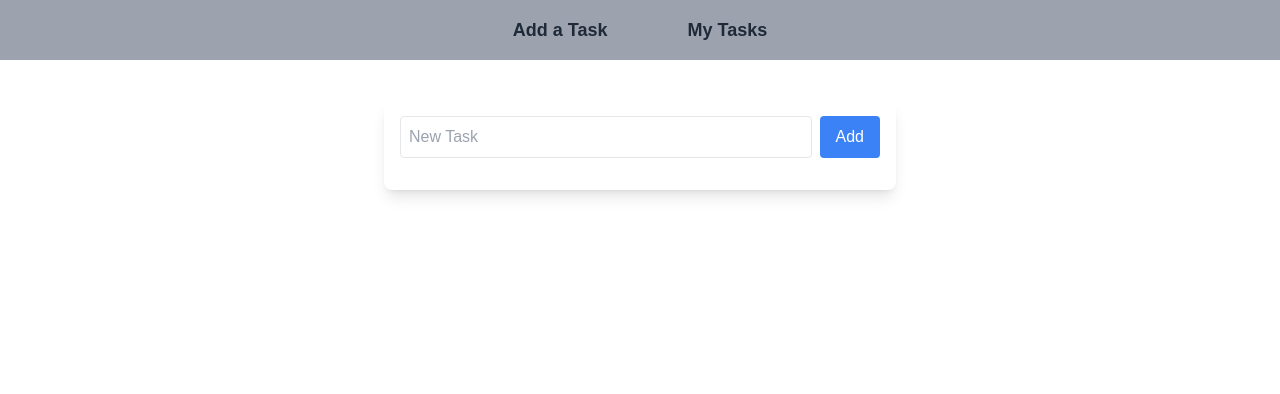
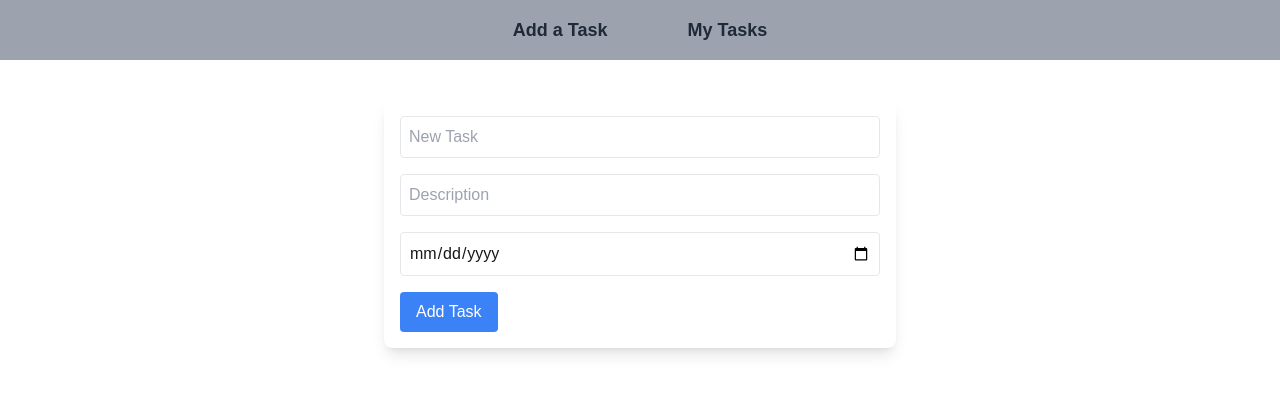
Before and after one commit to bornilshopno/task-manager-yardstick, a Next.js app: page /addTask in a window 1280 px wide. Shown: the top 394 px of the page. Built offline with nearby package versions, Linux system fonts and the light colour scheme.

Commit message:
2 more input filed added in add task form

```diff
--- a/app/addTask/page.js
+++ b/app/addTask/page.js
@@ -1,27 +1,53 @@
 'use client'
-import React, { useState } from 'react';
+import { useState } from 'react';
 
 const AddTask = () => {
   const [newTask, setNewTask] = useState("");
+  const [taskDescription, setTaskDescription] = useState("")
+
 
   //copied
-   const addTask=()=>{
-
+  const addTask = (e) => {
+e.preventDefault();
+console.log("clicked")
   }
   return (
     <div className="max-w-lg mx-auto mt-10 p-4 bg-white shadow-lg rounded-lg">
+      <form onSubmit={()=>addTask(e)}>
         <div className="flex gap-2 mb-4">
           <input
             className="w-full p-2 border rounded"
             type="text"
             placeholder="New Task"
-          value={newTask}
-          onChange={(e) => setNewTask(e.target.value)}
+            name='newTask'
+            onBlur={(e) => setNewTask(e.target.value)}
           />
-        <button className="bg-blue-500 text-white px-4 py-2 rounded" onClick={addTask}>
-          Add
+
+        </div>
+        <div className="flex gap-2 mb-4">
+          <input
+            className="w-full p-2 border rounded"
+            type="text"
+            placeholder="Description"
+            name='description'
+            onBlur={(e) => setTaskDescription(e.target.value)}
+          />
+
+        </div>
+        <div className="flex gap-2 mb-4">
+          <input
+            className="w-full p-2 border rounded"
+            type="date"
+            placeholder="Due Date"
+            name='dueDate'
+            onBlur={(e) => setTaskDescription(e.target.value)}
+          />
+
+        </div>
+        <button className="bg-blue-500 text-white px-4 py-2 rounded" >
+          Add Task
         </button>
-      </div>
+      </form>
     </div>
   );
 };
--- a/app/layout.js
+++ b/app/layout.js
@@ -1,16 +1,16 @@
-import { Geist, Geist_Mono } from "next/font/google";
+// import { Geist, Geist_Mono } from "next/font/google";
 import "./globals.css";
 import Link from "next/link";
 
-const geistSans = Geist({
-  variable: "--font-geist-sans",
-  subsets: ["latin"],
-});
+// const geistSans = Geist({
+//   variable: "--font-geist-sans",
+//   subsets: ["latin"],
+// });
 
-const geistMono = Geist_Mono({
-  variable: "--font-geist-mono",
-  subsets: ["latin"],
-});
+// const geistMono = Geist_Mono({
+//   variable: "--font-geist-mono",
+//   subsets: ["latin"],
+// });
 
 export const metadata = {
   title: "Create Next App",
@@ -21,7 +21,7 @@ export default function RootLayout({ children }) {
   return (
     <html lang="en">
       <body
-        className={`${geistSans.variable} ${geistMono.variable} antialiased`}
+
       >
         <nav className="bg-gray-400 py-4">
           <ul className="flex justify-center items-center gap-20">
```
Lines whose indentation alone changed are shown as unchanged.
